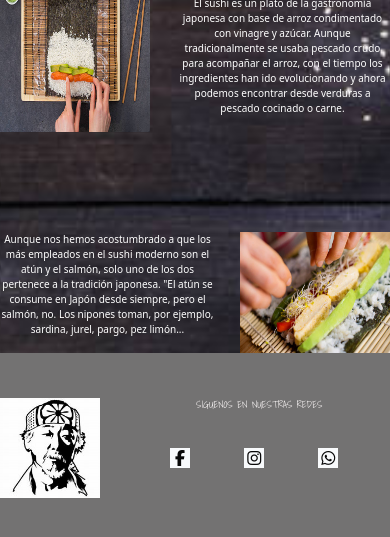
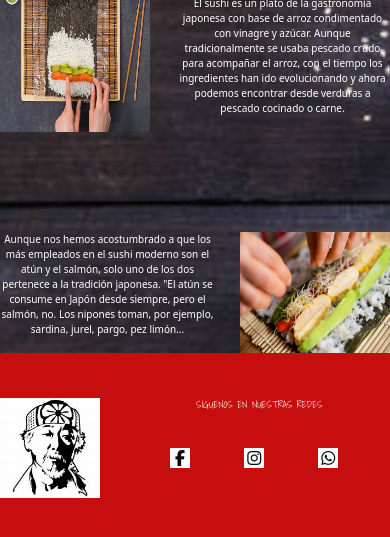
Before and after one commit to monteslozada/sushi-final, a website: page index.html in a window 390 px wide. Shown: the part 666-1203 px from the top of the page. Drawn offline with nearby package versions, Linux system fonts and the light colour scheme.

Commit message:
sushi_final

```diff
--- a/css/style.css
+++ b/css/style.css
@@ -390,7 +390,7 @@ p {
     }
 
     .pie-pagina {
-        background-color: rgb(115, 114, 114);
+        background-color: rgb(198, 14, 14);
 
     }
 }
```
